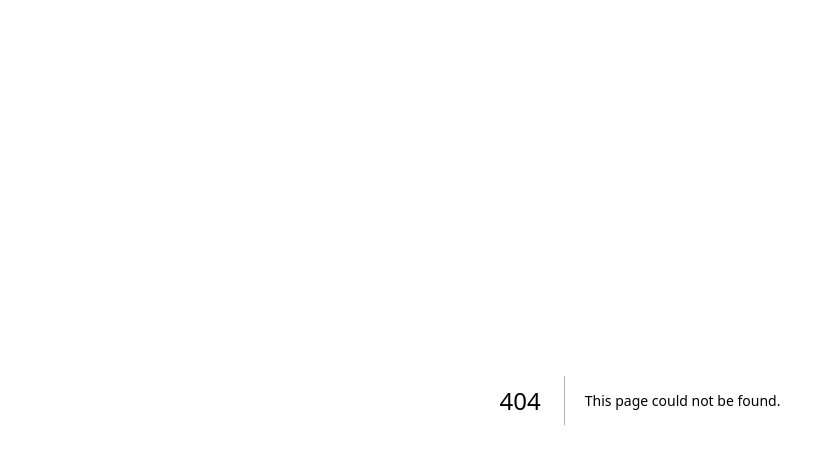
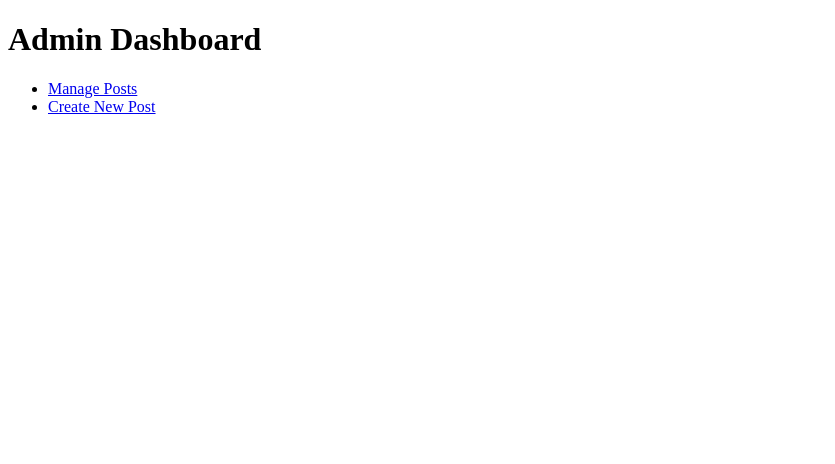
Before and after one commit to LarsAssen/blog-lars-frontend, a Next.js app: page /admin in a window 1280 px wide. Before the commit this address had no page. Shown: the top 464 px of the page, without its empty margins (0-835 px from the left). Built offline with nearby package versions, Linux system fonts and the light colour scheme.

Commit message:
some setup for auth

```diff
--- /dev/null
+++ b/pages/admin/index.tsx
@@ -0,0 +1,15 @@
+import Link from 'next/link';
+
+const AdminDashboard = () => {
+  return (
+    <div>
+      <h1>Admin Dashboard</h1>
+      <ul>
+        <li><Link href="/admin/posts">Manage Posts</Link></li>
+        <li><Link href="/admin/posts/new">Create New Post</Link></li>
+      </ul>
+    </div>
+  );
+};
+
+export default AdminDashboard;
```
Also changed, not shown: pages/admin/posts/index.tsx (added, +9 -0 lines), pages/admin/posts/[id].tsx (added), pages/admin/posts/new.tsx (added).
